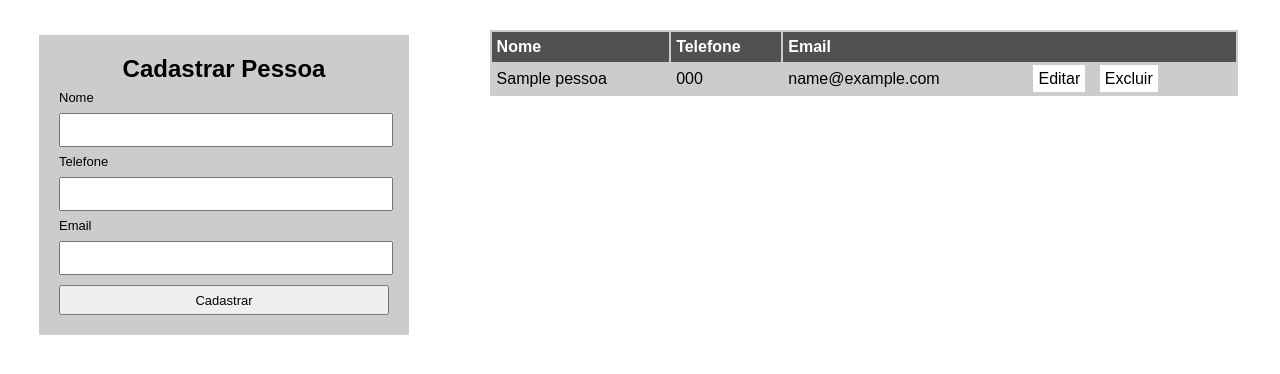
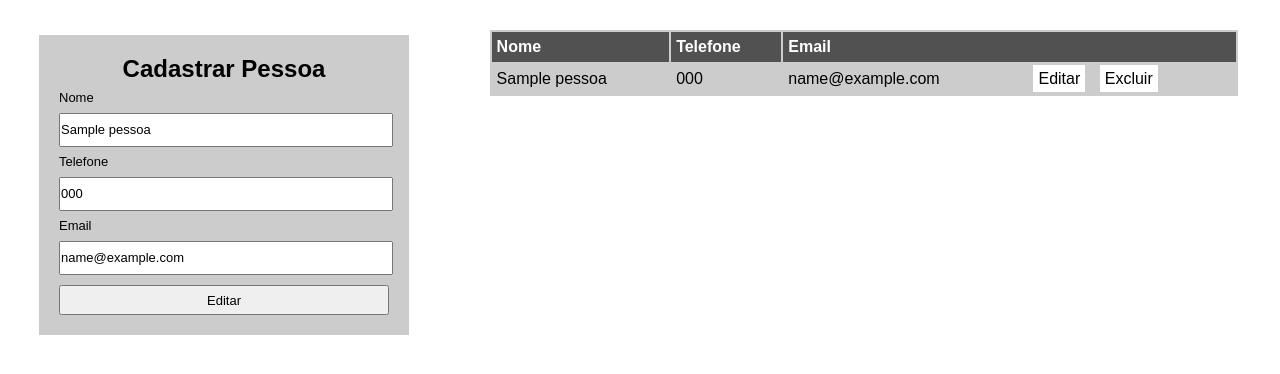
Before and after one commit to Marcos642/CRUD-COMPLETO, a PHP site: page /index.php?id_up=1 in a window 1280 px wide. Shown: the top 374 px of the page. Run offline with PHP 8.4, Linux system fonts and the light colour scheme; tables that the repository leaves empty hold one stand-in row (values such as "Sample post").

Commit message:
ATUALIZAÇÃO DE DADOS
1 ETAPA: FAZER OS DADOS APARECEREM DENTRO NO INPUT E MUDAR O NOME BOTÃO PARA ATUALIZAR

```diff
--- a/CRUD/ClassePessoa.php
+++ b/CRUD/ClassePessoa.php
@@ -52,4 +52,20 @@ class Pessoa{
         $row->bindParam(":id",$id);
         $row->execute();
     }
+
+    /* ATUALIZAÇÃO DE DADOS */
+    /* 1 ETAPA: FAZER OS DADOS APARECEREM DENTRO NO INPUT E MUDAR O NOME BOTÃO PARA ATUALIZAR */
+    public function dadoVaiParaImput($id){
+        GLOBAL $pdo;
+
+        $res = array(); // caso não venha dados do banco
+        $sql = "SELECT * FROM PESSOA WHERE Id = :id";
+        $row = $pdo->prepare($sql);
+        $row->bindParam(":id",$id);
+        $row->execute();
+        $res = $row->fetch(PDO::FETCH_ASSOC); // ARRAY PARA APENAS UMA PESSOA
+        return $res;
+    }
+
+    /* 2 ETAPA: ATUALIZAR OS DADOS */
 }
--- a/CRUD/index.php
+++ b/CRUD/index.php
@@ -12,17 +12,42 @@
     <link rel="stylesheet" href="estilo.css">
 </head>
 <body>
+    <?php
+    // VERIFICAR A EXISTENCIA DO ID PARA ATUALIZAR
+    if(isset($_GET['id_up'])){
+        $id = $_GET["id_up"];
+        $res = $c->dadoVaiParaImput($id); # $res ten os dados que serão distribuidos nos inputs
+    }
+    ?>
     <section id="esquerda">
         <form method="POST">
             <h2>Cadastrar Pessoa</h2>
             <label for="Nome">Nome</label>
-                <input type="text" name="Nome" id="Nome">
+                <input type="text" name="Nome" id="Nome"
+                    value="<?php
+                            if(isset($res)){ # acima esta a explicação da variavel $res
+                                echo $res['Nome']; #exibir oque etá na posição nome
+                            }?>">
             <label for="Telefone">Telefone</label>
-                <input type="text" name="Telefone" id="Telefone">
+                <input type="text" name="Telefone" id="Telefone"
+                value="<?php
+                            if(isset($res)){ # acima esta a explicação da variavel $res
+                                echo $res['Telefone']; #exibir oque etá na posição telefone
+                            }?>">
             <label for="Email">Email</label>
-                <input type="email" name="Email" id="Email">
+                <input type="email" name="Email" id="Email"
+                    value="<?php
+                            if(isset($res)){ # acima esta a explicação da variavel $res
+                                echo $res['Email']; #exibir oque etá na posição email
+                            }?>">
 
-                <input type="submit" name="Enviar" value="Cadastrar">
+                <input type="submit" name="Enviar"
+                value="<?php
+                    if(isset($res)){
+                        echo "Editar";}
+                    else{
+                        echo"Cadastrar";}
+                ?>">
         </form>
     </section>
 
@@ -46,7 +71,8 @@
                         <td><?= $linha['Telefone'] ?></td>
                         <td><?= $linha['Email'] ?></td>
                         <td>
-                            <a href="index.php">Editar</a>
+                            <!-- PEGAR O ID E ENVIAR VIA GET / ATUALIZAÇÃO FEITA EM CIMA -->
+                            <a href="index.php?id_up=<?= $linha['Id'] ?>">Editar</a>
                             <!-- PEGAR O ID E ENVIAR VIA GET / EXCLUSÃO FEITA EM BAIXO -->
                             <a href="index.php?id=<?= $linha['Id'] ?>">Excluir</a>
                         </td>
```
